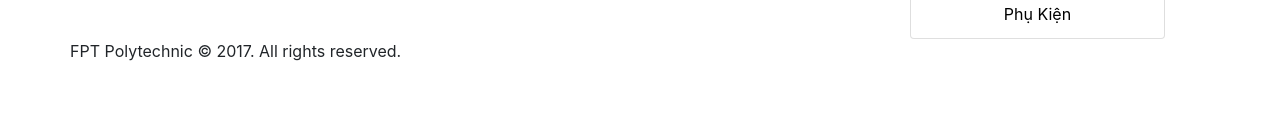
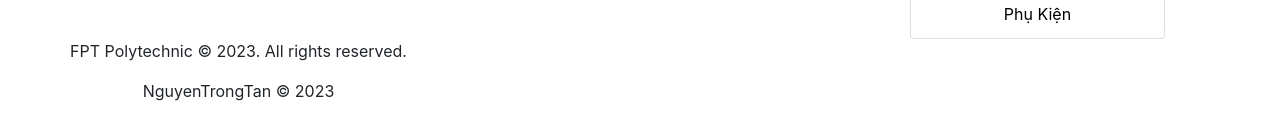
Before and after one commit to tan1105/shoplab, a plain HTML site: page index.html in a window 1280 px wide. Shown: the part 732-848 px from the top of the page. Before the commit the page ends 811 px from the top, so only its background shows below. Drawn offline with nearby package versions, Linux system fonts and the light colour scheme.

Commit message:
Update index.html

```diff
--- a/index.html
+++ b/index.html
@@ -214,7 +214,8 @@
         <footer class="row">
             <div class="panel panel-default">
                 <div class="panel-heading-footer text-center">
-                    <p>FPT Polytechnic &copy; 2017. All rights reserved.</p>
+                    <p>FPT Polytechnic &copy; 2023. All rights reserved.</p>
+                     <p>NguyenTrongTan &copy; 2023</p>
                 </div>
             </div>
         </footer>
```
